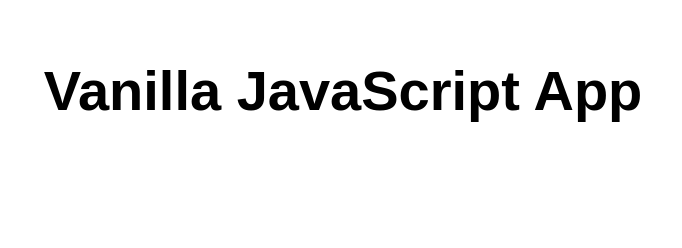
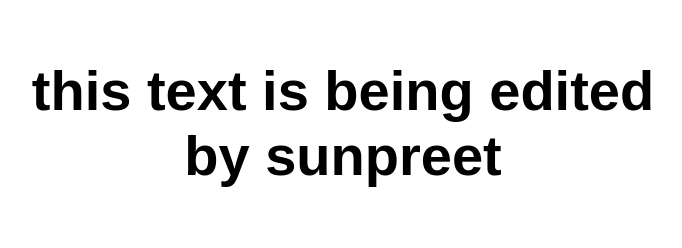
Before and after one commit to booyakabooyaka619/my-first-static-web-app, a website: page src/index.html in a window 1280 px wide. Shown: the whole page, without its empty margins (297-979 px from the left). Drawn offline with Linux system fonts and the light colour scheme.

Commit message:
Update index.html

```diff
--- a/src/index.html
+++ b/src/index.html
@@ -10,7 +10,7 @@
 
 <body>
   <main>
-    <h1>Vanilla JavaScript App</h1>
+    <h1>this text is being edited by sunpreet</h1>
   </main>
 </body>
 
```
